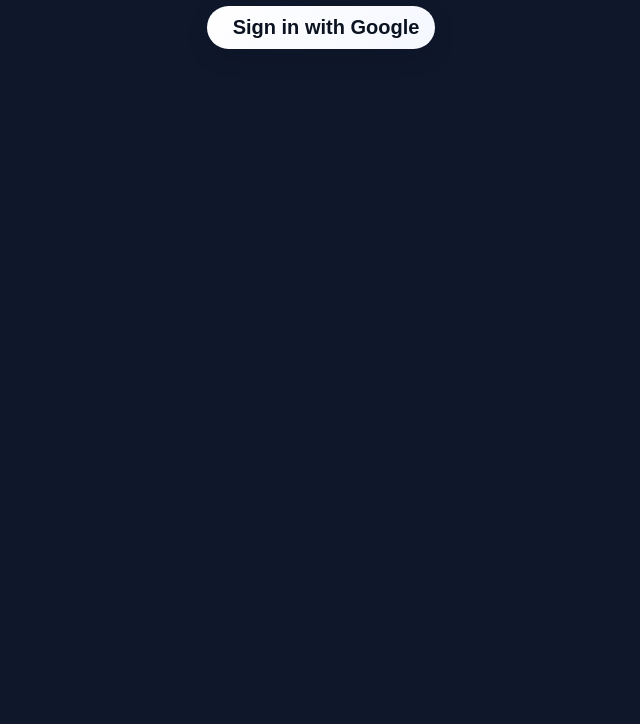
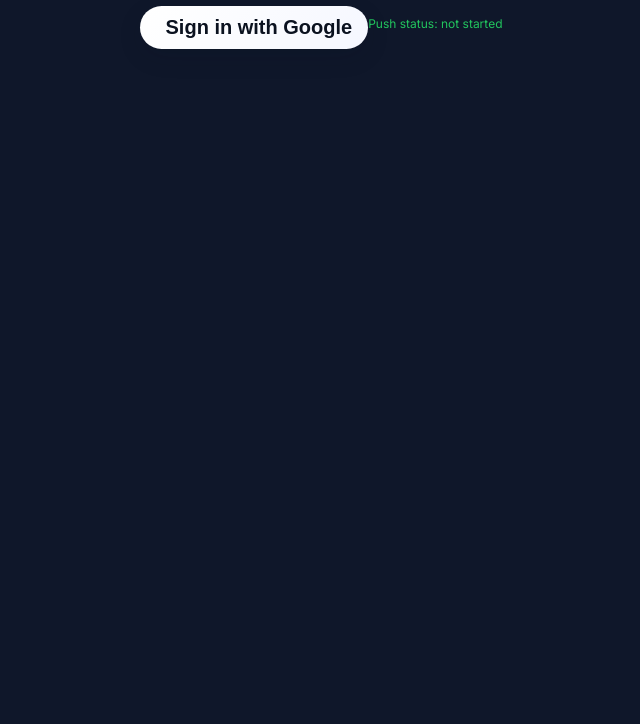
Before and after one commit to aslessh98/water-remainder, a plain HTML site: page index.html in a window 1280 px wide. Shown: the part 76-800 px from the top of the page, without its empty margins (319-959 px from the left). Drawn offline with Linux system fonts and the light colour scheme; no server answers.

Commit message:
Update index.html

```diff
--- a/index.html
+++ b/index.html
@@ -30,6 +30,15 @@
     <button id="enablePushBtn" class="login-btn" style="margin-top:10px; display:none;">
       🔔 Enable Notifications
     </button>
+
+
+    <div id="pushStatus" style="
+      margin-top:10px;
+      font-size:12px;
+      color:#22c55e;
+    ">
+      Push status: not started
+    </div>
   </div>
   <div id="calendar"></div>
 
```
